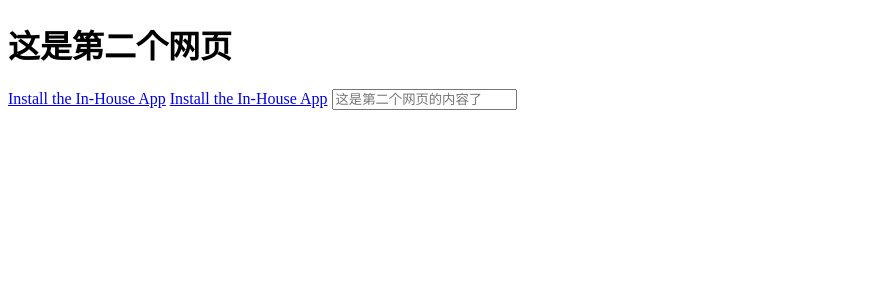
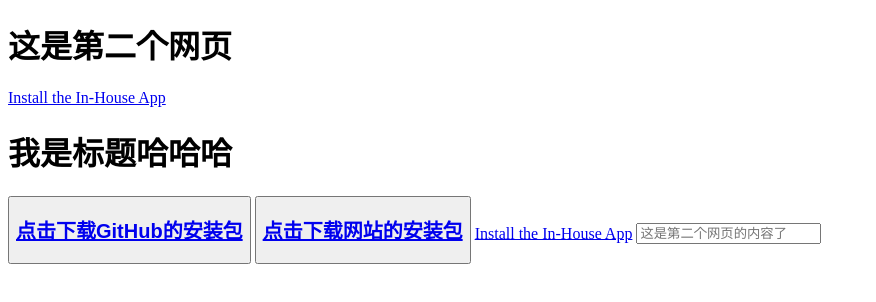
Before and after one commit to wymx/plist, a plain HTML site: page two.html in a window 1280 px wide. Shown: the whole page, without its empty margins (0-876 px from the left). Drawn offline with Linux system fonts and the light colour scheme.

Commit message:
更改文件

```diff
--- a/two.html
+++ b/two.html
@@ -11,10 +11,12 @@
 <h1>这是第二个网页</h1>
 <a href="itms-services://?action=download-manifest&url=https://git.oschina.net/lgdm/zhuan/pdnwSmartBox.plist" id="text">Install the In-House App</a>
 
+<h1>我是标题哈哈哈</h1>
+<button><a href="https://github.com/wymx/plist/raw/master/pdnwSmartBox.ipa"><h2>点击下载GitHub的安装包</h2></a></button>
 
+<button><a href="http://www.weiyouming.top/pdnwSmartBox.ipa"><h2>点击下载网站的安装包</h2></a></button>
 
-
-<a href="itms-services://?action=download-manifest&url=https://mydomain.com/apps/MyInHouseApp.plist" id="text">Install the In-House App</a>
+<a href="itms-services://?action=download-manifest&url=https://github.com/wymx/plist/raw/master/pdnwSmartBox.plist" id="text">Install the In-House App</a>
 <input type="text" placeholder = "这是第二个网页的内容了" >
 
 
```
Also changed, not shown: 1 other file.
